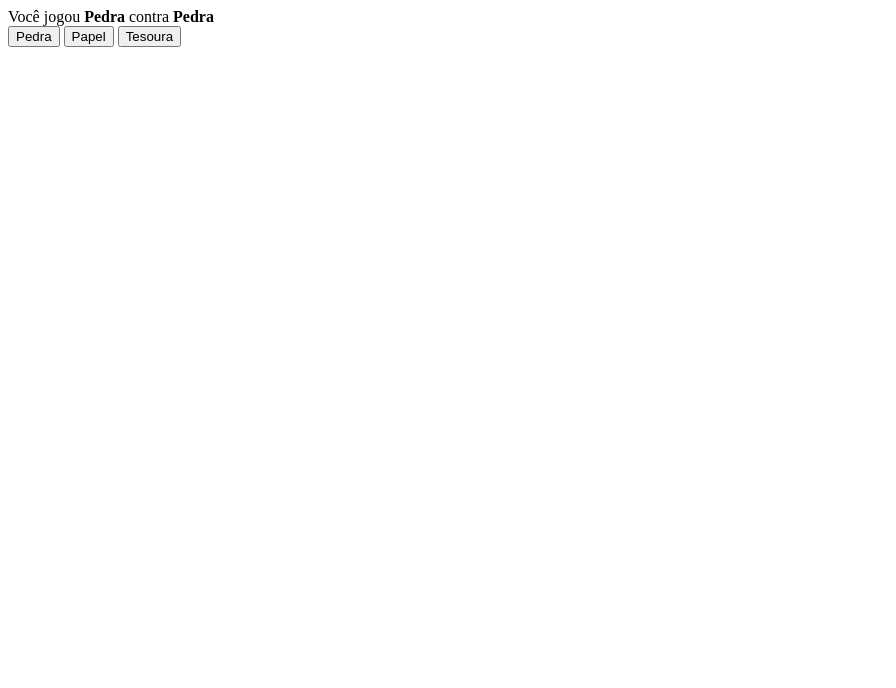
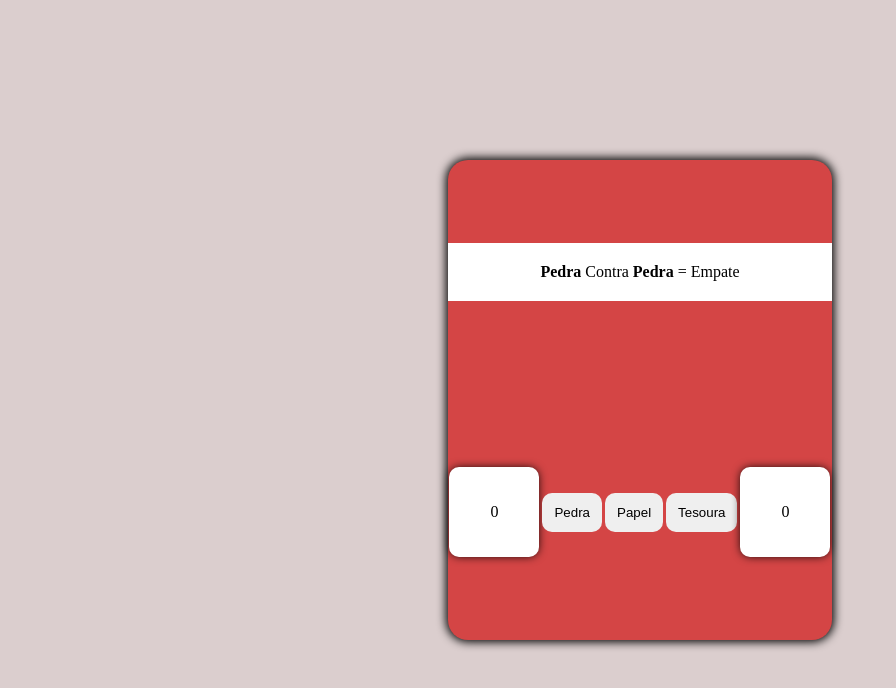
Before and after one commit to Zezinhotwo/PedaPapelTesoura, a plain HTML site: page index.html in a window 1280 px wide. Both pictures are taken after a click on the button "Pedra". Shown: the whole page, without its empty margins (0-896 px from the left). Drawn offline with Linux system fonts and the light colour scheme.

Commit message:
finalizando jokenpo e adição UI teste

```diff
--- a/index.html
+++ b/index.html
@@ -1,17 +1,29 @@
 <!DOCTYPE html>
 <html lang="pt-BR">
+
 <head>
     <meta charset="UTF-8">
     <meta name="viewport" content="width=device-width, initial-scale=1.0">
+    <link rel="stylesheet" href="style.css">
     <title>Jokeipow</title>
 </head>
+
 <body>
-    <div id="Result"></div>
-    <button id="opcao">Pedra</button>
-    <button id="opcao">Papel</button>
-    <button id="opcao" id="pp">Tesoura</button>
-
-
+    <div class="content">
+        <div class="caixa">
+            <div class="result">
+                <div id="Result"></div>
+            </div>
+            <div class="selecao">
+                <div id="pontosP"></div>
+                <button id="opcao">Pedra</button>
+                <button id="opcao">Papel</button>
+                <button id="opcao">Tesoura</button>
+                <div id="pontosC"></div>
+            </div>
+        </div>
+    </div>
     <script src="scirpt.js"></script>
 </body>
+
 </html>
--- a/scirpt.js
+++ b/scirpt.js
@@ -1,9 +1,14 @@
 const escolhas = document.querySelectorAll("#opcao");
-const pp = document.querySelectorAll("button")
 const Result = document.getElementById("Result")
+const pontosP = document.getElementById("pontosP")
+const pontosC = document.getElementById("pontosC")
 
 const partidas = 5;
-let game = 1;
+let game = 0;
+let scorePlay = 0;
+let scoreComp = 0;
+
+
 
 // "forEach" > vai percorrer o conteudo de "escolhas"
 //e cada valor que for adicionado sera colocado em "button"
@@ -11,18 +16,31 @@ let game = 1;
 escolhas.forEach(button => {
 
     button.addEventListener("click", () => {
-        if (game <= partidas) {
-
+        if (partidas > game) {
             console.log(game);
             const computerSelection = getComputerChoice();
             const escolha = button.innerText;
-            Result.innerHTML = (`Você jogou <Strong>${escolha}</Strong> contra <Strong>${computerSelection}</Strong>`)
-            playRound(escolha, computerSelection)
+            Result.innerHTML = playRound(escolha, computerSelection)
+            // (`Você jogou <Strong>${escolha}</Strong> contra <Strong>${computerSelection}</Strong>`)
+
             game++;
         }
-        if(partidas < game){
-           alert("Perdeu Mané")
+        if (game >= partidas) {
+            if (scoreComp == scorePlay) {
+                alert("Emapte!!")
+            } else if (scoreComp >= scorePlay) {
+                alert("TU PERDEU!!!")
+            } else if (scorePlay >= scoreComp) {
+                alert("TU GANHOU!!!")
+            }
         }
+        pontosP.innerText = scorePlay
+        pontosC.innerText = scoreComp
+
+
+
+        //console.log("pontuacao TU" + scorePlay);
+        //console.log("pontuacao Comp" + scoreComp)
     });
 });
 
@@ -39,23 +57,23 @@ function getComputerChoice() {
     }
 }
 
-function playRound(escolha, computerSelection) {
+function playRound(escolha, computerSelection,) {
     if (escolha === computerSelection) {
-        return "Empate";
+        return `<Strong>${escolha}</Strong> Contra <Strong>${computerSelection}</Strong> = Empate`;
     } else if (
         (escolha === "Papel" && computerSelection === "Pedra") ||
         (escolha === "Pedra" && computerSelection === "Tesoura") ||
         (escolha === "Tesoura" && computerSelection === "Papel")
     ) {
+        scorePlay++
+        return `<Strong>${escolha}</Strong>  Ganha de <Strong>${computerSelection}</Strong>`;
 
-        return `${escolha} Ganha de ${computerSelection} `;
     } else if (
         (computerSelection === "Papel" && escolha === "Pedra") ||
         (computerSelection === "Pedra" && escolha === "Tesoura") ||
         (computerSelection === "Tesoura" && escolha === "Papel")
     ) {
-
-        return `${escolha} Perde para ${computerSelection}`;
+        scoreComp++
+        return `<Strong>${escolha}</Strong> Perde para <Strong>${computerSelection}</Strong> `;
     }
 }
-// alert("cabo")
--- /dev/null
+++ b/style.css
@@ -0,0 +1,62 @@
+@charset "UTF-8";
+
+* {
+    box-sizing: border-box;
+    margin: 0;
+    padding: 0;
+}
+
+.content {
+    background-color: rgb(219, 206, 206);
+    height: 100vh;
+    width: 100%;
+
+    display: flex;
+    align-items: center;
+    justify-content: center;
+    justify-content: space-around;
+
+}
+
+.caixa {
+    background-color: rgb(212, 69, 69);
+    height: 60%;
+    width: 30%;
+    border-radius: 20px;
+    box-shadow: 0px 0px 10px 2px black;
+
+    display: flex;
+    justify-content: space-around;
+    flex-direction: column;
+
+
+}
+#pontosP ,#pontosC {
+    background-color: rgb(255, 255, 255);
+    height: 90px;
+    width: 90px;
+    border-radius: 10px;
+    color: rgb(0, 0, 0);
+    box-shadow: 0px 0px 10px -1px black;
+
+    display: flex;
+    justify-content: center;
+    align-items: center;
+}
+button{
+    border: none;
+    padding: 12px;
+    border-radius: 10px;
+}
+.selecao{
+    display: flex;
+    align-items: center;
+    justify-content: center;
+    justify-content: space-around;
+    flex-direction: row ;
+
+}.result{
+    background-color: white;
+    text-align: center;
+    padding: 20px;
+}
```
